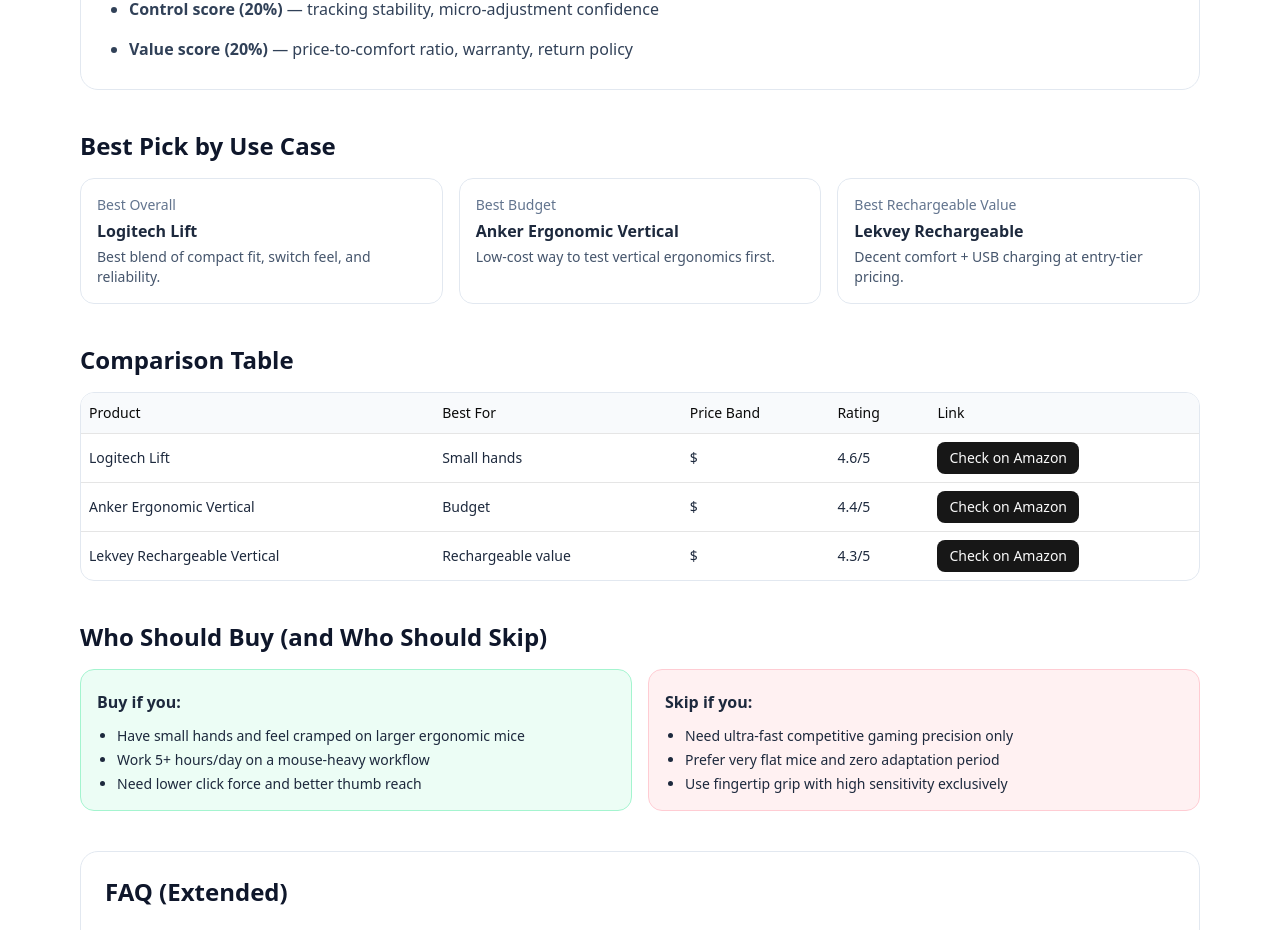
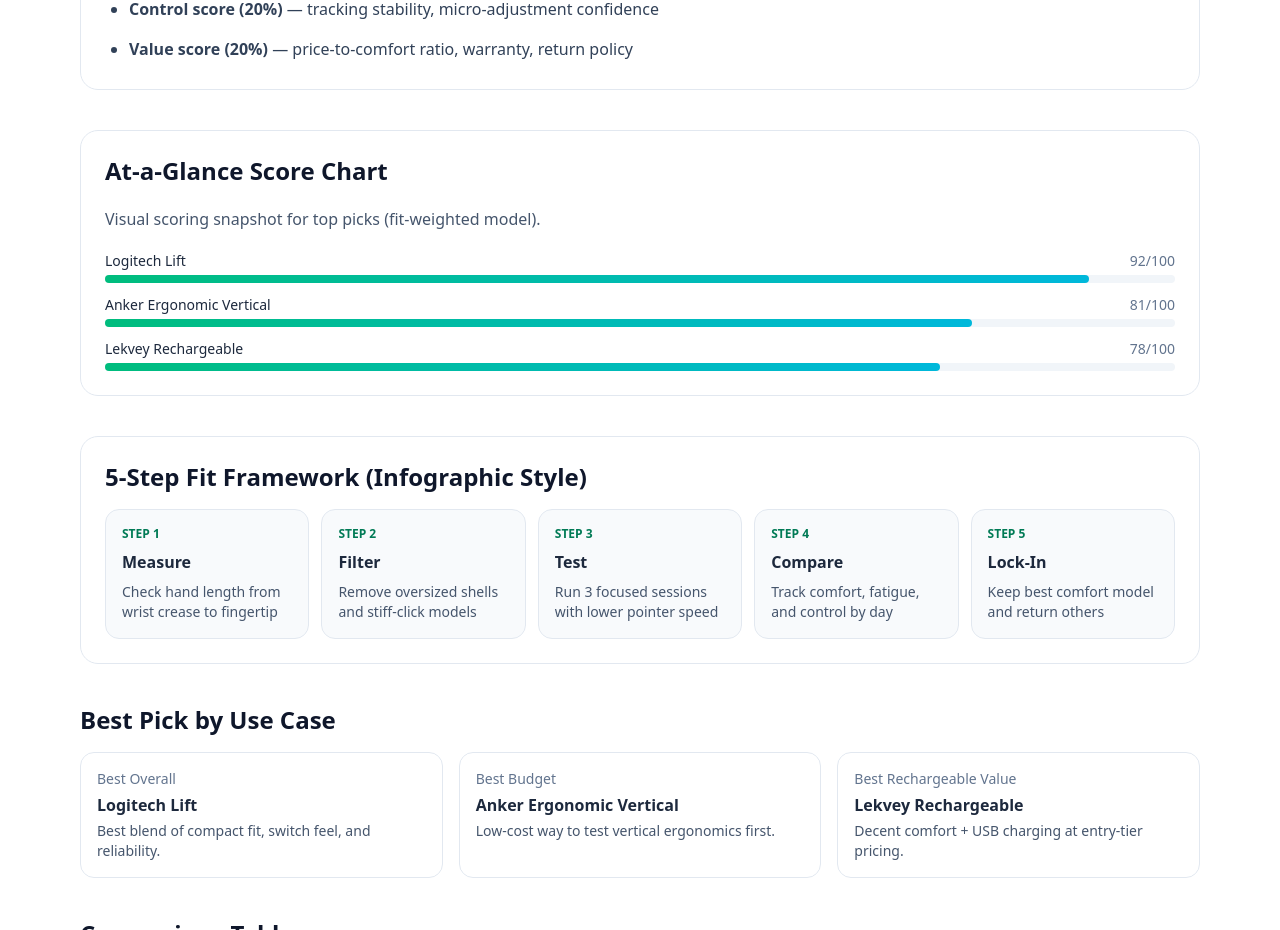
Before and after one commit to salimclawbot/mouse, a Next.js app: page /guides/best-vertical-mouse-small-hands-carpal-tunnel in a window 1280 px wide. Shown: the part 2480-3410 px from the top of the page. Built offline with nearby package versions, Linux system fonts and the light colour scheme.

Commit message:
ui phase2: add score chart and infographic-style 5-step framework blocks

```diff
--- a/src/app/guides/[slug]/page.tsx
+++ b/src/app/guides/[slug]/page.tsx
@@ -83,6 +83,47 @@ export default async function GuidePage({ params }: { params: Promise<{ slug: st
               <li><strong>Control score (20%)</strong> — tracking stability, micro-adjustment confidence</li>
               <li><strong>Value score (20%)</strong> — price-to-comfort ratio, warranty, return policy</li>
             </ul>
+          </section>
+
+          <section className="space-y-4 rounded-2xl border border-slate-200 p-6">
+            <h2 className="text-2xl font-bold text-slate-900">At-a-Glance Score Chart</h2>
+            <p className="text-slate-600">Visual scoring snapshot for top picks (fit-weighted model).</p>
+            <div className="space-y-3">
+              {[
+                { name: "Logitech Lift", score: 92 },
+                { name: "Anker Ergonomic Vertical", score: 81 },
+                { name: "Lekvey Rechargeable", score: 78 },
+              ].map((item) => (
+                <div key={item.name}>
+                  <div className="mb-1 flex items-center justify-between text-sm">
+                    <span className="font-medium">{item.name}</span>
+                    <span className="text-slate-500">{item.score}/100</span>
+                  </div>
+                  <div className="h-2 w-full rounded-full bg-slate-100">
+                    <div className="h-2 rounded-full bg-gradient-to-r from-emerald-500 to-cyan-500" style={{ width: `${item.score}%` }} />
+                  </div>
+                </div>
+              ))}
+            </div>
+          </section>
+
+          <section className="space-y-4 rounded-2xl border border-slate-200 p-6">
+            <h2 className="text-2xl font-bold text-slate-900">5-Step Fit Framework (Infographic Style)</h2>
+            <div className="grid gap-3 md:grid-cols-5">
+              {[
+                ["1", "Measure", "Check hand length from wrist crease to fingertip"],
+                ["2", "Filter", "Remove oversized shells and stiff-click models"],
+                ["3", "Test", "Run 3 focused sessions with lower pointer speed"],
+                ["4", "Compare", "Track comfort, fatigue, and control by day"],
+                ["5", "Lock-In", "Keep best comfort model and return others"],
+              ].map(([num, title, text]) => (
+                <div key={num} className="rounded-xl border border-slate-200 bg-slate-50 p-4">
+                  <p className="text-xs font-semibold text-emerald-700">STEP {num}</p>
+                  <p className="mt-1 font-semibold">{title}</p>
+                  <p className="mt-1 text-sm text-slate-600">{text}</p>
+                </div>
+              ))}
+            </div>
           </section>
 
           <section className="space-y-4">
```
